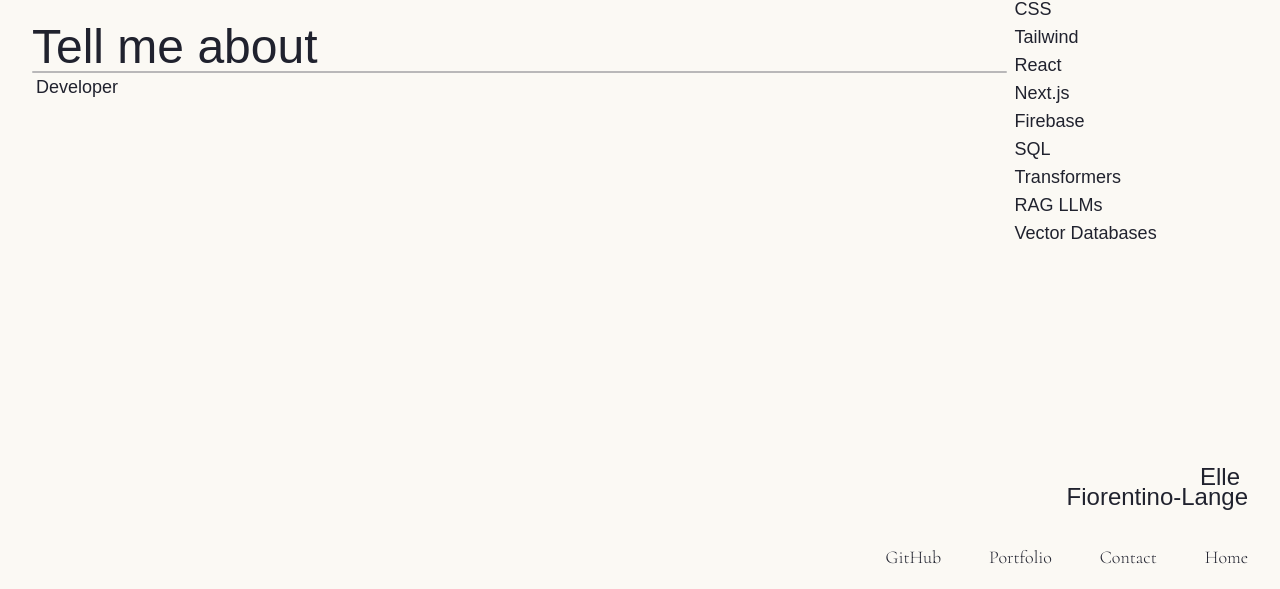
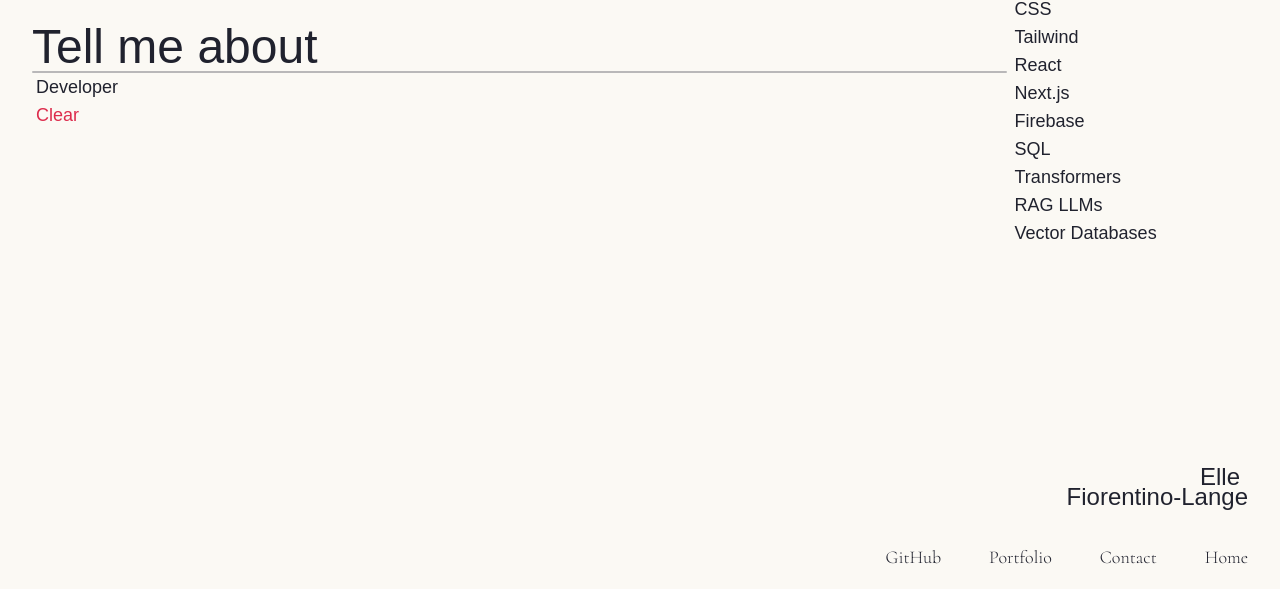
Before and after one commit to ElleFioLange/dev-ellelm, a Next.js app: page /desktop in a window 1280 px wide. Both pictures are taken after a click on the button "Developer". Shown: the part 197-786 px from the top of the page. Built offline with nearby package versions, Linux system fonts and the light colour scheme; a web font is replaced by a local one.

Commit message:
clear button for desktop, handleRemove takes list

```diff
--- a/app/desktop/components/ElleLM.tsx
+++ b/app/desktop/components/ElleLM.tsx
@@ -14,7 +14,7 @@ export default function ElleLM({
   paused,
 }: {
   selected: Array<string>;
-  handleRemove: (name: string) => void;
+  handleRemove: (names: string[]) => void;
   reset: [never[], Dispatch<never[]>];
   state: [State, Dispatch<State>];
   paused: [boolean, Dispatch<boolean>];
@@ -105,7 +105,7 @@ export default function ElleLM({
               "text-lg opacity-1 disabled:opacity-30 pl-1 pr-2 w-full text-left cursor-pointer transition-all duration-150 ease-in-out block enabled:hover:text-red enabled:hover:bg-red/10"
             }
             onClick={() => {
-              handleRemove(name);
+              handleRemove([name]);
               paused[1](false);
             }}
             disabled={state[0] > 0}
@@ -115,6 +115,20 @@ export default function ElleLM({
             {name}
           </button>
         ))}
+        {selected.length > 0 && (
+          <button
+            onClick={() => {
+              handleRemove(selected);
+              paused[1](false);
+            }}
+            disabled={state[0] > 0}
+            onMouseEnter={() => paused[1](true)}
+            onMouseLeave={() => paused[1](false)}
+            className="text-red text-lg opacity-1 disabled:opacity-30 pl-1 pr-2 w-full text-left cursor-pointer transition-all duration-150 ease-in-out block enabled:hover:bg-red/10"
+          >
+            Clear
+          </button>
+        )}
       </div>
 
       <p
--- a/app/desktop/page.tsx
+++ b/app/desktop/page.tsx
@@ -24,7 +24,7 @@ export default function Home() {
             : " enabled:hover:bg-green/10 enabled:hover:text-green")
         }
         onClick={() => {
-          if (isSelected) handleRemove(name);
+          if (isSelected) handleRemove([name]);
           else selected[1]([...selected[0], name]);
           reset[1]([]);
         }}
@@ -35,8 +35,8 @@ export default function Home() {
     );
   };
 
-  const handleRemove = (name: string) =>
-    _handleRemove({ name, selected, reset });
+  const handleRemove = (names: string[]) =>
+    _handleRemove({ names, selected, reset });
 
   return (
     <main className="animate-fade-in home-grid gap-1 w-full h-full max-w-full max-h-full overflow-hidden p-8">
--- a/app/mobile/components/ElleLM.tsx
+++ b/app/mobile/components/ElleLM.tsx
@@ -13,7 +13,7 @@ export default function ElleLM({
   state,
 }: {
   selected: Array<string>;
-  handleRemove: (name: string) => void;
+  handleRemove: (names: string[]) => void;
   // Used to reset the Loading component
   reset: [never[], Dispatch<never[]>];
   state: [State, Dispatch<State>];
@@ -176,7 +176,7 @@ export default function ElleLM({
                     transform: `translate(${left}, ${top})`,
                   }}
                   onClick={() =>
-                    selState[0] === 2 ? handleRemove(name) : selState[1](2)
+                    selState[0] === 2 ? handleRemove([name]) : selState[1](2)
                   }
                   className="inline-block text-2xl cursor-pointer whitespace-nowrap transition-all ease-in-out duration-500"
                   // onClick={() => handleChange({ change: "remove", name })}
@@ -196,10 +196,21 @@ export default function ElleLM({
           </div>
         </div>
 
-        {/* TODO Add clear button */}
+        <div className="w-full h-min shrink-0 absolute bottom-0 transition-all duration-300 ease-in-out">
+          {/* <button
+            className={
+              "w-full block shrink-0 bg-red text-center text-lg overflow-hidden mb-2 text-bg transition-all duration-300 ease-in-out" +
+              (selState[0] === 2 ? " h-12" : " h-0")
+            }
+            onClick={(e) => {
+              e.stopPropagation();
+            }}
+          >
+            Clear
+          </button> */}
           <button
             className={
-            "w-full block shrink-0 absolute bg-bg border border-b-2 border-fg bottom-0 text-center transition-all duration-300 ease-in-out" +
+              "w-full block shrink-0  border border-b-2 border-fg bottom-0 text-center transition-all duration-300 ease-in-out" +
               (selState[0] === 2 ? " h-12 invert-theme" : " h-6")
             }
             onClick={(e) => {
@@ -221,6 +232,7 @@ export default function ElleLM({
               V
             </span>
           </button>
+        </div>
 
         <span
           className={
--- a/app/mobile/page.tsx
+++ b/app/mobile/page.tsx
@@ -23,7 +23,7 @@ export default function Home() {
           (isSelected ? " text-green bg-green/10" : "")
         }
         onClick={() => {
-          if (isSelected) handleRemove(name);
+          if (isSelected) handleRemove([name]);
           else selected[1]([...selected[0], name]);
           reset[1]([]);
         }}
@@ -33,8 +33,8 @@ export default function Home() {
     );
   };
 
-  const handleRemove = (name: string) =>
-    _handleRemove({ name, selected, reset });
+  const handleRemove = (names: string[]) =>
+    _handleRemove({ names, selected, reset });
 
   return (
     <main
--- a/utils/functions/handlers/handleRemove.ts
+++ b/utils/functions/handlers/handleRemove.ts
@@ -1,14 +1,14 @@
 import { Dispatch } from "react";
 
 export default function handleRemove({
-  name,
+  names,
   selected,
   reset,
 }: {
-  name: string;
+  names: string[];
   selected: [string[], Dispatch<string[]>];
   reset: [never[], Dispatch<never[]>];
 }) {
-  selected[1](selected[0].filter((option) => option !== name));
+  selected[1](selected[0].filter((option) => !names.includes(option)));
   reset[1]([]);
 }
```
Lines whose indentation alone changed are shown as unchanged.
